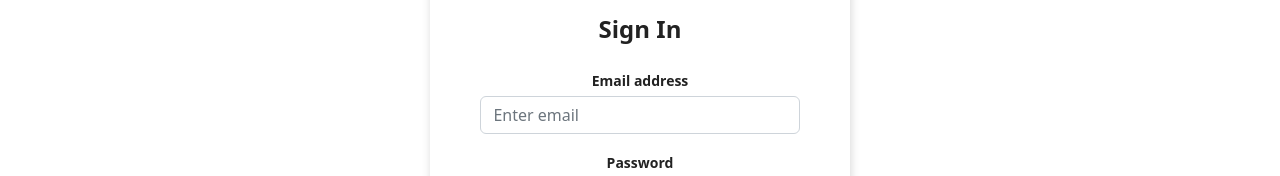
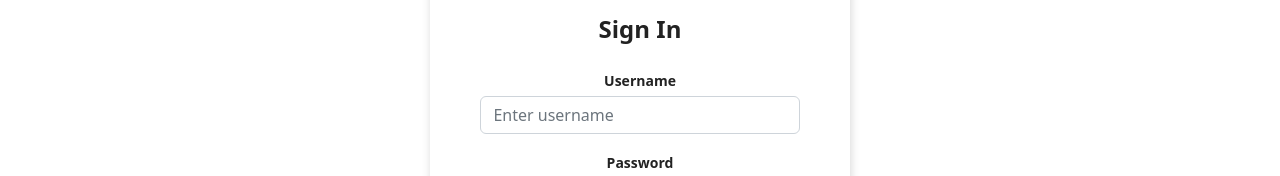
Before and after one commit to Vucko95/SD_Final_Project, a React (Create React App) app in the folder dog-surf-react/: page / in a window 1280 px wide. Both pictures are taken after a click on the button "Login". Shown: the part 151-327 px from the top of the page. Built offline with nearby package versions, Linux system fonts and the light colour scheme.

Commit message:
Login Post Fix

```diff
--- a/dog-surf-react/src/components/login.js
+++ b/dog-surf-react/src/components/login.js
@@ -4,12 +4,13 @@ import './login.css';
 
  const Login = ({ isShowLogin }) => {
 
-  let loginData = {
-    'username': 'user1',
-    'password': 'pass1'
-}
-
-function loginClick() {
+//   let loginData = {
+//     'username': 'user1',
+//     'password': 'pass1'
+// }
+function login(loginData)
+// function loginClick()
+{
 
   // Send data to the backend via POST
   fetch('http://localhost:8090/api/auth/login', {
@@ -28,32 +29,47 @@ function loginClick() {
 }
 
 
+function handleSubmit(event) {
+  // Prevent default behavior
+  event.preventDefault();
+  let loginData = {
+    username: event.target.username.value,
+    password: event.target.password.value
+  };
+  console.log("Login data JSON: " + JSON.stringify(loginData));
+  login(loginData);
+}
+
   return (
     <div className="Auth-form-container">
           <div className={`${isShowLogin ? "active" : ""} show`}>
       <div className="login-form">
         <div className="form-box solid">
-      <form className="Auth-form">
+      <form className="Auth-form" onSubmit={handleSubmit}>
         <div className="Auth-form-content">
           <h3 className="Auth-form-title">Sign In</h3>
           <div className="form-group mt-3">
-            <label>Email address</label>
+            <label>Username</label>
             <input
-              type="email"
+                id="username"
+                name="username"
+                type="text"
               className="form-control mt-1"
-              placeholder="Enter email"
+              placeholder="Enter username"
             />
           </div>
           <div className="form-group mt-3">
             <label>Password</label>
             <input
-              type="password"
+              id="password"
+              name="password"
+              type="text"
               className="form-control mt-1"
               placeholder="Enter password"
             />
           </div>
           <div className="d-grid gap-2 mt-3">
-            <button type="button" onClick={loginClick} className="btn  btn-primary">
+            <button type="submit"  className="btn  btn-primary">
               Submit
             </button>
           </div>
```
